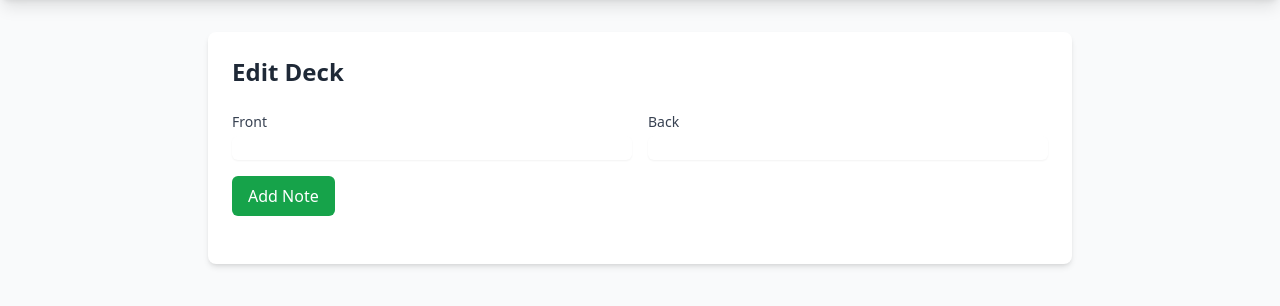
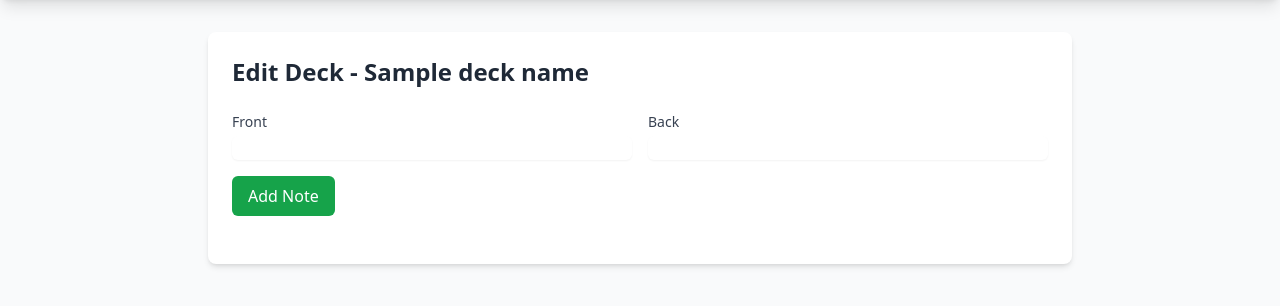
Before and after one commit to lordmathis/sentence-miner, a Flask app: template miner/templates/edit.html in a window 1280 px wide. Shown: the part 64-370 px from the top of the page. Run offline with Flask 3, Linux system fonts and the light colour scheme; the template is opened without the code that fills it: most values are stand-ins (such as "Sample title", 1, 10 or a date in 2020); some libraries are stand-ins or nearby versions.

Commit message:
Implement adding notes

```diff
--- a/miner/app.py
+++ b/miner/app.py
@@ -40,11 +40,31 @@ def edit():
 
     try:
         deck = get_deck(deck_id)
-        return render_template("edit.html", selected_deck=deck.name)
+        return render_template("edit.html", deck_name=deck.name, deck_id=deck.deck_id)
 
     except ValueError:
         return "Deck not found", 404
 
+@app.route("/add", methods=["POST"])
+def add():
+
+    try:
+        deck_id = int(request.args.get('deck-id'))
+    except ValueError:
+        return "Deck id required", 400
+
+    try:
+        deck = get_deck(deck_id)
+
+        front = request.form.get("front")
+        back = request.form.get("back")
+
+        deck.add_note(front, back)
+
+        return render_template("note.html", front=front, back=back)
+
+    except ValueError:
+        return "Deck not found", 404
 
 if __name__ == '__main__':
     app.run("0.0.0.0", 8000, debug=True)
--- a/miner/templates/edit.html
+++ b/miner/templates/edit.html
@@ -2,12 +2,13 @@
 {% extends 'base.html' %}
 {% block content %}
 <div class="bg-white rounded-lg shadow-md p-6">
-    <h2 class="text-2xl font-semibold text-gray-800 mb-6">Edit Deck</h2>
+    <h2 class="text-2xl font-semibold text-gray-800 mb-6">Edit Deck - {{ deck_name }}</h2>
 
     <div class="space-y-6">
-        <form hx-post="/deck/{{ deck_id }}/add-note"
+        <form hx-post="/add?deck-id={{ deck_id }}"
               hx-target="#notes-list"
               hx-swap="afterbegin"
+              hx-on::after-request="if(event.detail.successful) this.reset()"
               class="space-y-4">
             <div class="grid grid-cols-1 gap-4 sm:grid-cols-2">
                 <div>
```
Also changed, not shown: miner/deck.py (+31 -29 lines), miner/templates/note.html (added, +12 -0 lines).
